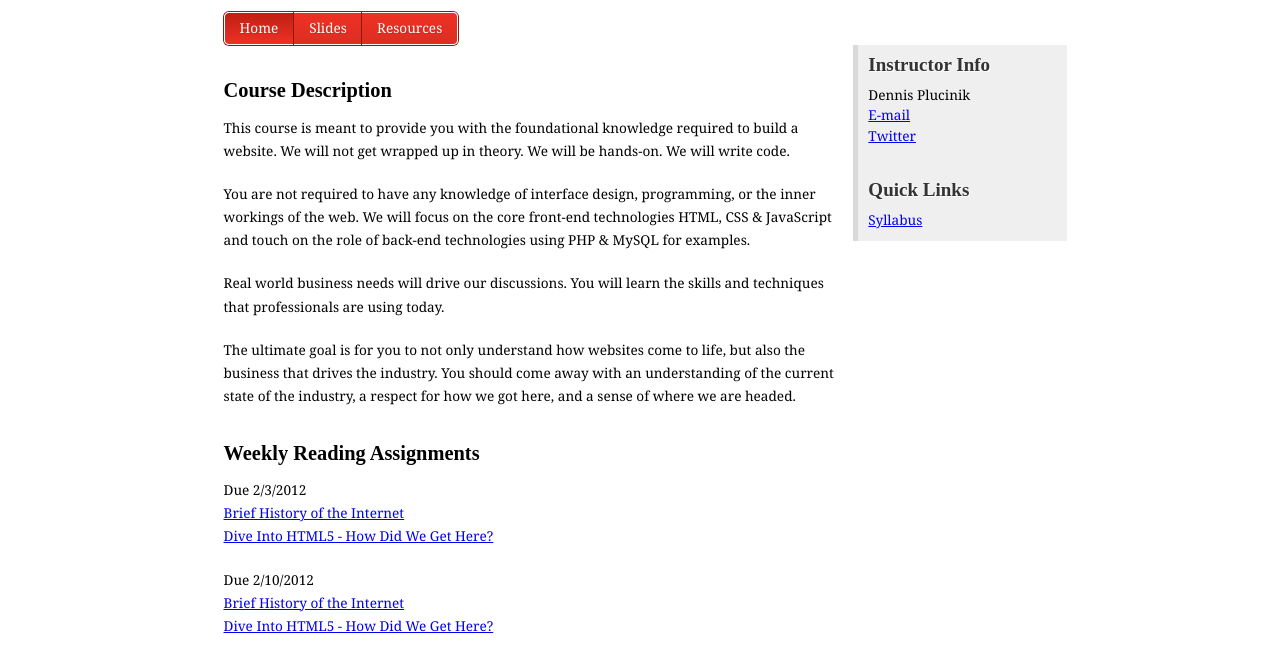
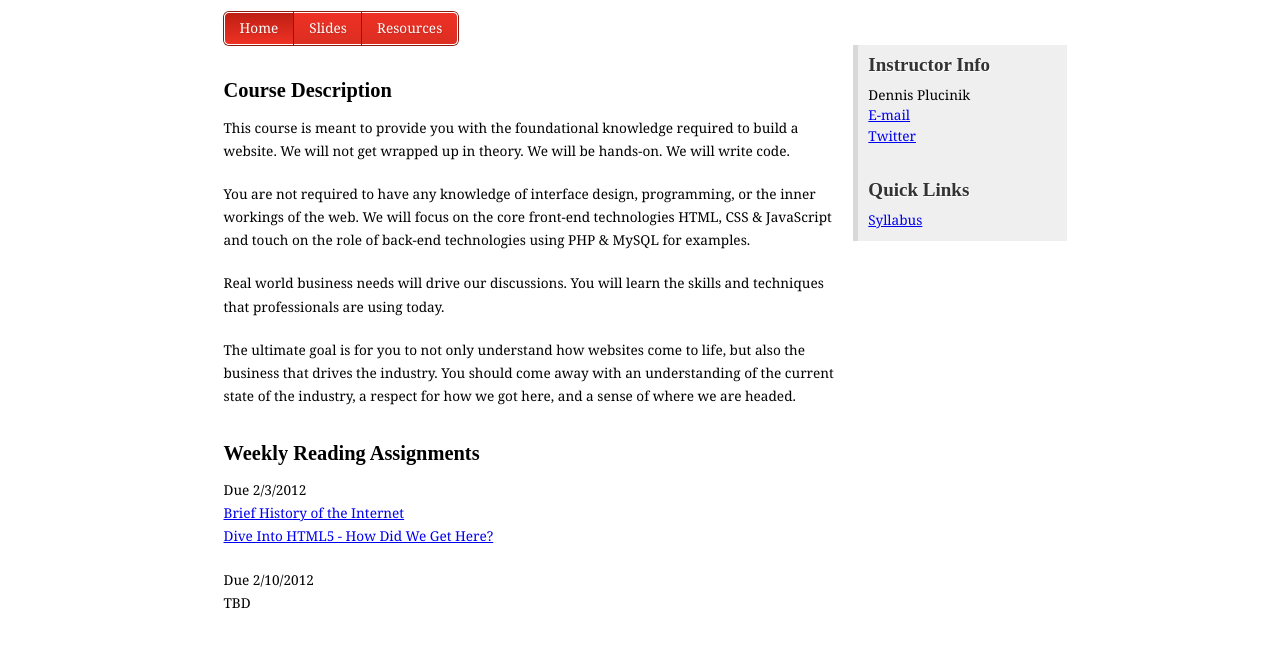
Before and after one commit to dennisplucinik/Parsons, a plain HTML site: page index.html in a window 1280 px wide. Shown: the part 151-822 px from the top of the page. Drawn offline with Linux system fonts and the light colour scheme; a script that the page names is missing.

Commit message:
changed weekly reading assignments to TBD

```diff
--- a/index.html
+++ b/index.html
@@ -77,9 +77,7 @@
 				<p>
 					Due 2/10/2012
 					<br>
-					<a href="http://www.internetsociety.org/internet/internet-51/history-internet/brief-history-internet">Brief History of the Internet</a>
-					<br>
-					<a href="http://diveintohtml5.info/past.html">Dive Into HTML5 - How Did We Get Here?</a>
+					TBD
 				</p>
 			</section>
 			<aside class="wrapper">
@@ -109,35 +107,5 @@
 				</ul>
 			</aside>
 		</article>
-
-		<!-- Demo code ends -->
-	<!--
-	<section>
-		<header>
-			<hgroup>
-				<h1>Web Design 1</h1>
-				<h2>Parsons The New School for Design</h2>
-			</hgroup>
-			<nav>
-				<ul>
-					<li> Info
-					<li> Documents
-					<li> Slides
-					<li> Other Resources
-				</ul>
-			</nav>
-		</header>
-		<ul>
-			<li>
-				<a href="https://docs.google.com/document/d/1PrrFK_A_B91GwEtdsyAomM-1YWiCPrKa8jdpuzq4pqs/edit">
-					Syllabus
-				</a>
-			</li>
-		</ul>
-		<footer>
-
-		</footer>
-	</section>
-	-->
 	</body>
 </html>
```
